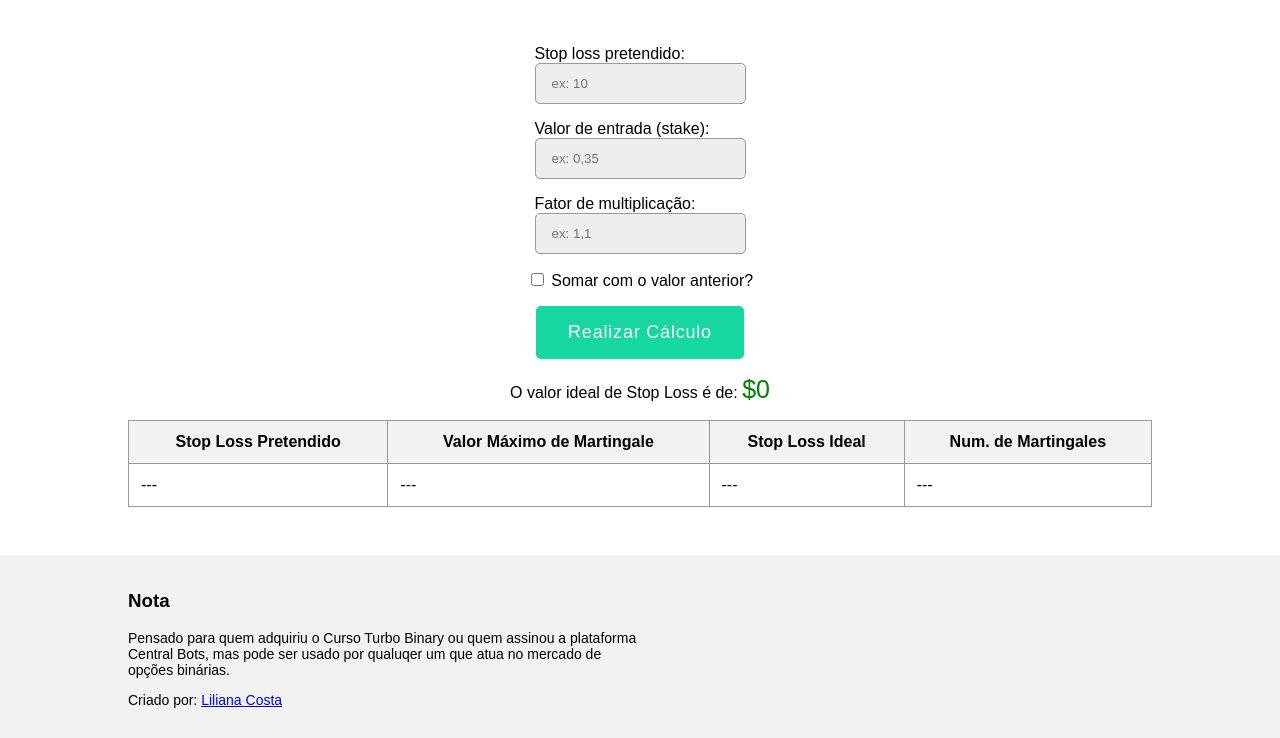
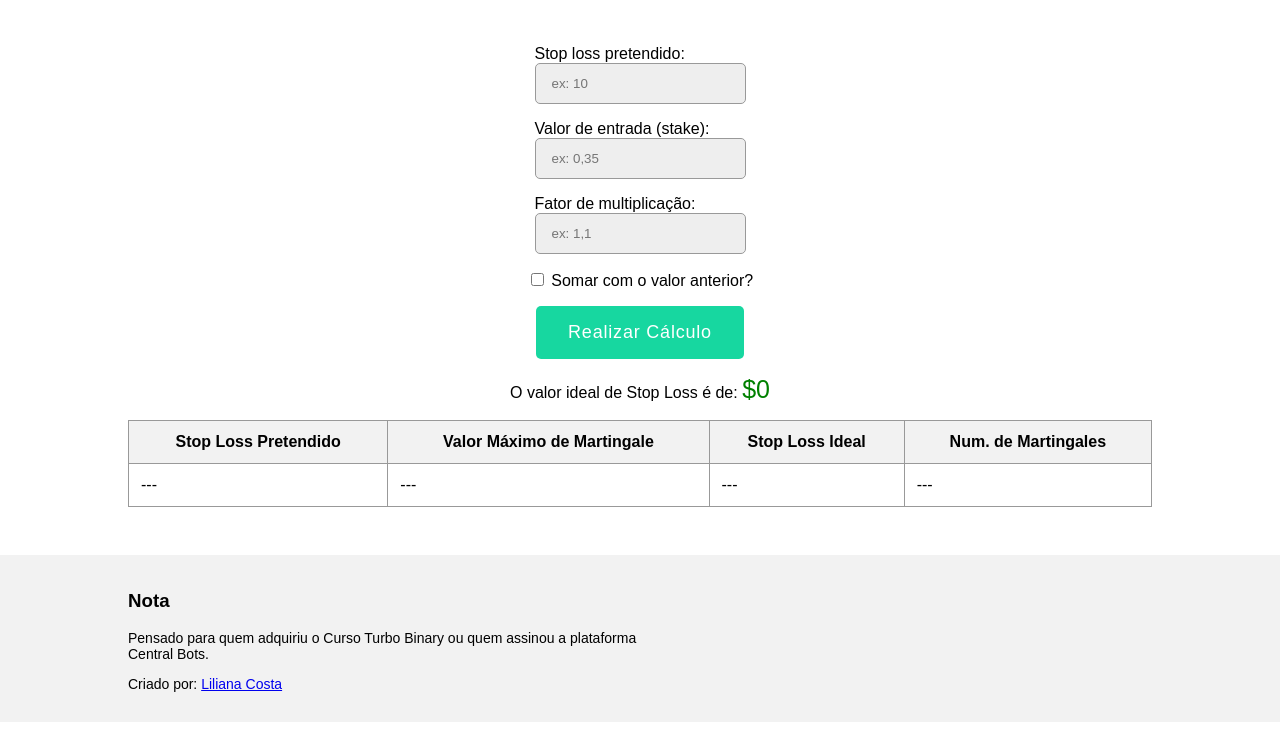
Before and after one commit to 21liliana/calculadora-de-stop-loss, a plain HTML site: page index.html in a window 1280 px wide. Shown: the part 169-907 px from the top of the page. Drawn offline with Linux system fonts and the light colour scheme; a web font is replaced by a local one.

Commit message:
Remoção de texto do rodapé

```diff
--- a/index.html
+++ b/index.html
@@ -81,9 +81,7 @@
         <div class="nota">
           <h3>Nota</h3>
           <p>
-            Pensado para quem adquiriu o Curso Turbo Binary ou quem assinou a plataforma Central Bots, mas pode ser
-            usado por qualuqer um
-            que atua no mercado de opções binárias.</p>
+            Pensado para quem adquiriu o Curso Turbo Binary ou quem assinou a plataforma Central Bots.</p>
 
           <div class="author">
             <p>Criado por: <a href="https://github.com/21liliana" target="_blank" title="Perfil do GitHub">Liliana
--- a/js/app.js
+++ b/js/app.js
@@ -34,8 +34,6 @@ function calculo_stop(stop_ideal, m_factor, stake, soma = false) {
     while (multi) {
       stake = m_factor * stake;
       soma_valores += stake;
-      // console.log(soma_valores);
-      // console.log('stake: ' + stake);
       if (soma_valores > stop_ideal) {
         let banca_ideal = soma_anterior;
         let valor_ultra = soma_valores;
```
